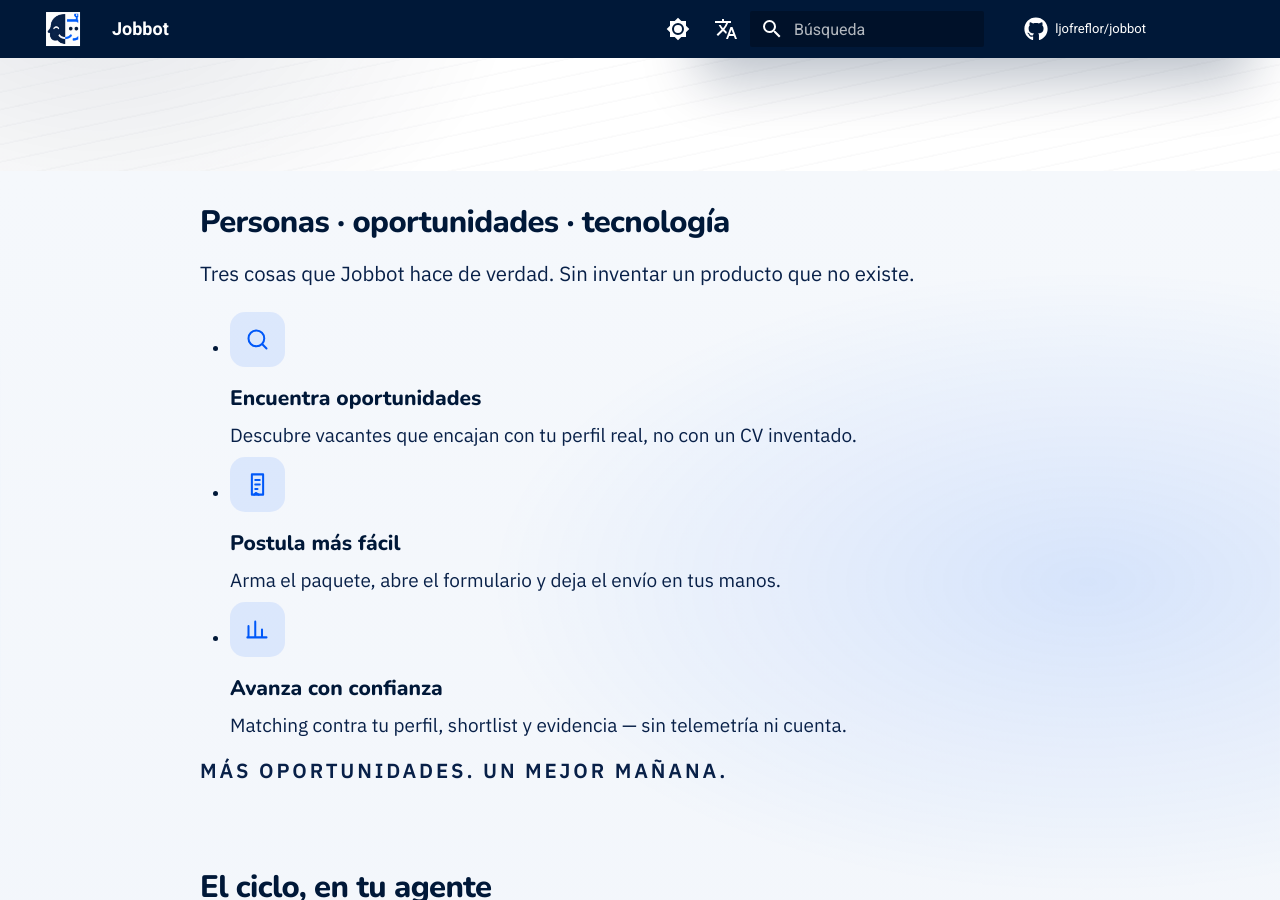
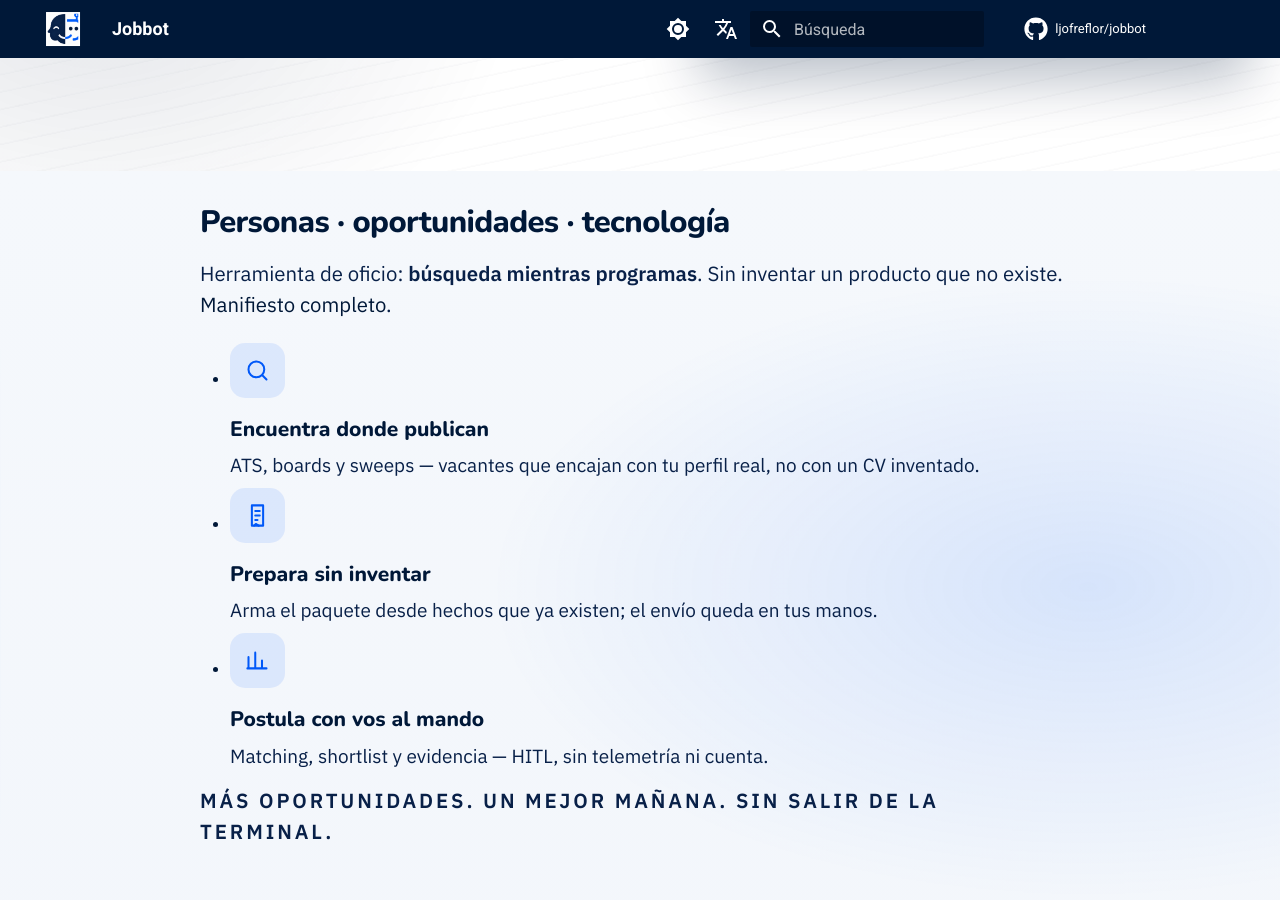
Before and after one commit to ljofreflor/jobbot, an MkDocs documentation site: the page built from docs/index.md, in a window 1280 px wide and 900 px high, scrolled down 787 px. Built offline with MkDocs 1.6.1 and Material for MkDocs 9.7.7, drawn with Linux system fonts in a browser that asks for light colours; comment, search, counter and statistics services are not loaded; some of the changed text lies outside the part shown.

Commit message:
docs: add JobBot manifesto — búsqueda mientras programas
Version the brand/product manifesto; align docs home tagline and pillars
with HITL + terminal niche; link from README, AGENTS, and mkdocs nav.

Co-authored-by: Leonardo Andrés Jofré Flor <ljofre2146@gmail.com>

```diff
--- a/docs/index.md
+++ b/docs/index.md
@@ -1,9 +1,9 @@
 ---
 template: home.html
-title: Jobbot — tu próximo paso, con inteligencia
+title: Jobbot — búsqueda mientras programas
 description: >-
-  CLI local para buscar trabajo: encuentra vacantes, prepara postulaciones y el
-  envío lo haces tú. Humano + tecnología, en tu máquina.
+  CLI local para buscar trabajo sin salir del editor: encuentra dónde publican,
+  prepara sin inventar, postula con vos al mando. Humano + bot, en tu máquina.
 hide:
   - navigation
   - toc
@@ -13,33 +13,34 @@ hide:
 
 ## Personas · oportunidades · tecnología
 
-Tres cosas que Jobbot hace de verdad. Sin inventar un producto que no existe.
+Herramienta de oficio: **búsqueda mientras programas**. Sin inventar un producto
+que no existe. [Manifiesto completo](manifesto.md).
 
 <ul class="jb-benefits">
   <li>
     <div class="jb-benefits__icon" aria-hidden="true">
       <svg viewBox="0 0 24 24"><circle cx="11" cy="11" r="7"/><path d="M20 20l-3.5-3.5"/></svg>
     </div>
-    <strong>Encuentra oportunidades</strong>
-    <span>Descubre vacantes que encajan con tu perfil real, no con un CV inventado.</span>
+    <strong>Encuentra donde publican</strong>
+    <span>ATS, boards y sweeps — vacantes que encajan con tu perfil real, no con un CV inventado.</span>
   </li>
   <li>
     <div class="jb-benefits__icon" aria-hidden="true">
       <svg viewBox="0 0 24 24"><path d="M7 3h10v18H7z"/><path d="M10 8h4M10 12h4M10 16h2"/><path d="M9 21l1.5-1.5L13 21"/></svg>
     </div>
-    <strong>Postula más fácil</strong>
-    <span>Arma el paquete, abre el formulario y deja el envío en tus manos.</span>
+    <strong>Prepara sin inventar</strong>
+    <span>Arma el paquete desde hechos que ya existen; el envío queda en tus manos.</span>
   </li>
   <li>
     <div class="jb-benefits__icon" aria-hidden="true">
       <svg viewBox="0 0 24 24"><path d="M4 19V9M10 19V5M16 19v-7M20 19H3"/></svg>
     </div>
-    <strong>Avanza con confianza</strong>
-    <span>Matching contra tu perfil, shortlist y evidencia — sin telemetría ni cuenta.</span>
+    <strong>Postula con vos al mando</strong>
+    <span>Matching, shortlist y evidencia — HITL, sin telemetría ni cuenta.</span>
   </li>
 </ul>
 
-<p class="jb-pillars">Más oportunidades. Un mejor mañana.</p>
+<p class="jb-pillars">Más oportunidades. Un mejor mañana. Sin salir de la terminal.</p>
 
 </section>
 
--- a/mkdocs.yml
+++ b/mkdocs.yml
@@ -109,6 +109,7 @@ extra:
 
 nav:
   - Inicio: index.md
+  - Manifiesto: manifesto.md
   - Instalación: instalacion.md
   - Comandos: comandos.md
   - Prior art: prior-art.md
@@ -124,6 +125,7 @@ not_in_nav: |
   library-audit.md
   portal-learning.md
   sdk.md
+  software-design.md
   tutorial.md
 
 validation:
```
Also changed, not shown: AGENTS.md (+3 -0 lines), README.md (+3 -0 lines), docs/manifesto.md (added, +126 -0 lines).
